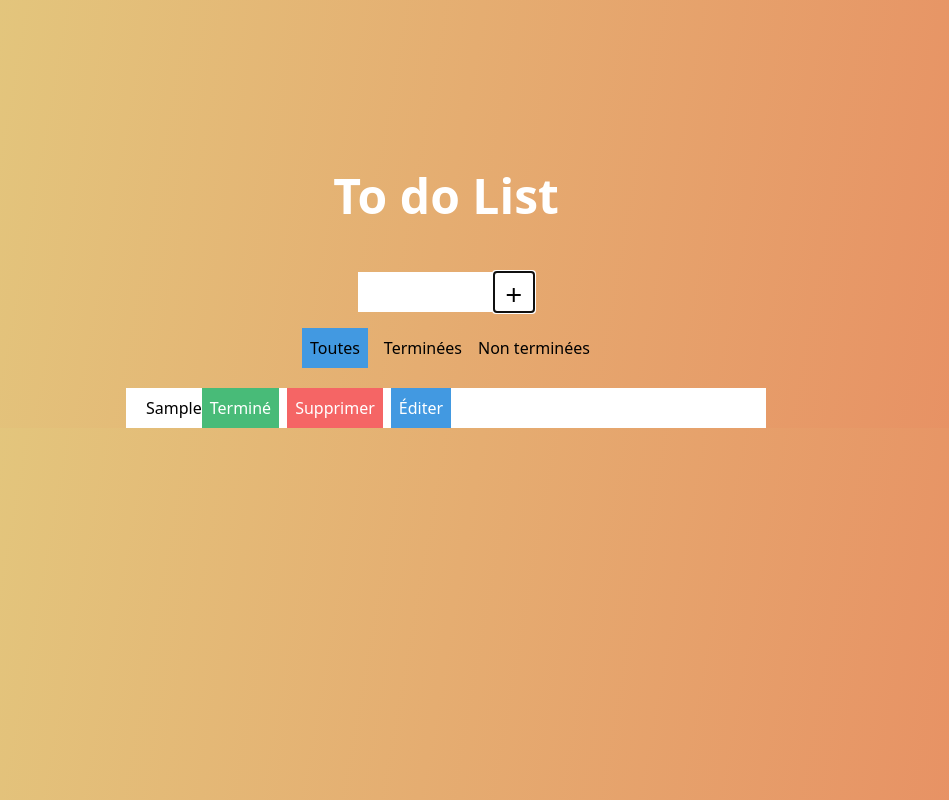
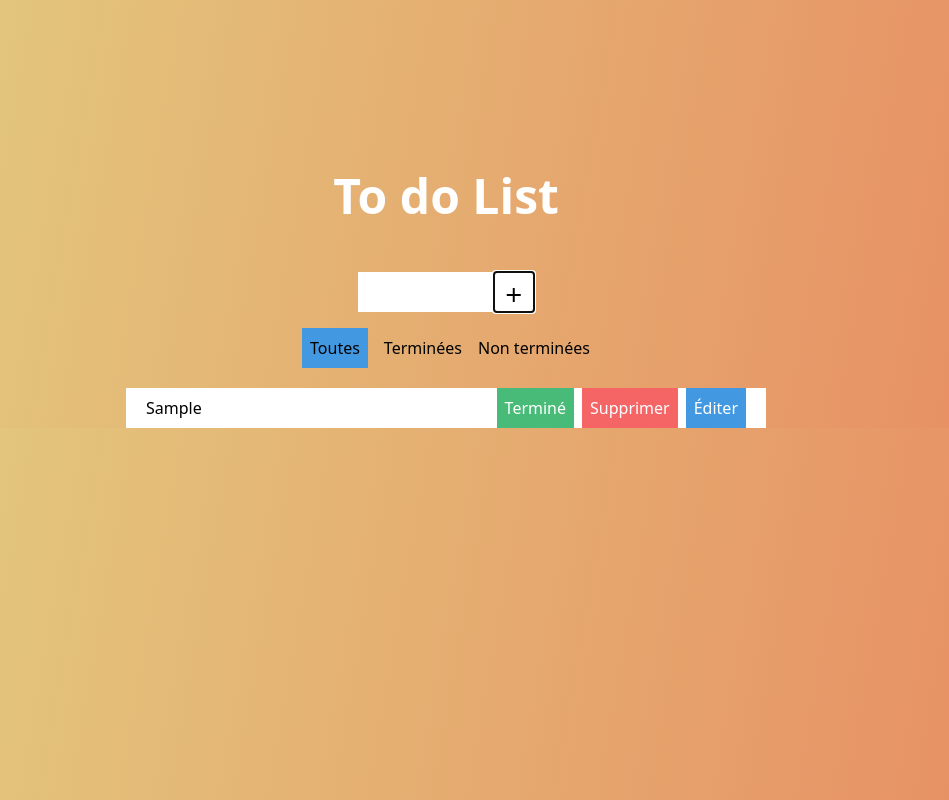
Before and after one commit to NCSpikeZ/Stage-exo, a Vue app: page / in a window 1280 px wide. Both pictures are taken after typing "Sample" into the empty fields and a click on the button "add". Shown: the whole page, without its empty margins (194-1143 px from the left). Built offline with nearby package versions, Linux system fonts and the light colour scheme.

Commit message:
page par tache

```diff
--- /dev/null
+++ b/src/components/TaskDetails.vue
@@ -0,0 +1,26 @@
+<template>
+  <div>
+    <h2>Détails de la tâche</h2>
+    <p>ID de la tâche : {{ taskDetails.id }}</p>
+    <p>Texte de la tâche : {{ taskDetails.text }}</p>
+  </div>
+</template>
+
+<script>
+export default {
+  props: {
+    taskId: Number,
+    todos: Array
+  },
+  data() {
+    return {
+      taskDetails: {}
+    };
+  },
+  created() {
+      if (Array.isArray(this.todos) && this.todos.length > 0) {
+      this.taskDetails = this.todos.find(todo => todo.id === this.taskId);
+    }
+  },
+};
+</script>
--- a/src/components/TodoItem.vue
+++ b/src/components/TodoItem.vue
@@ -1,10 +1,16 @@
-<template lang="pug">
-div(class="flex items-center bg-white min-h-20vh w-1/2 mt-5 h-10 p-5" :class="{ 'opacity-50': todo.completed }")
-      div(:class="{ 'line-through': todo.completed }") {{ todo.text }}
-      .ml-auto.flex.text-white
-          button(@click="toggleCompletion" class="mr-2 bg-green-500 p-2") {{ todo.completed ? 'Non terminé' : 'Terminé' }}
-          button(@click="deleteTask" class="bg-red-500 p-2") Supprimer
-          button(@click="editTask" class="ml-2 bg-blue-500 p-2") Éditer
+<template>
+  <div :class="{ 'opacity-50': todo.completed }" class="flex items-center bg-white min-h-20vh w-1/2 mt-5 h-10 p-5">
+    <router-link :to="{ name: 'TaskDetails', params: { taskId: todo.id }, props: { todos: todos } }">
+    <div :class="{ 'line-through': todo.completed }">{{ todo.text }}</div>
+    </router-link>
+    <div class="ml-auto flex text-white">
+      <button @click="toggleCompletion" class="mr-2 bg-green-500 p-2">
+        {{ todo.completed ? 'Non terminé' : 'Terminé' }}
+      </button>
+      <button @click="deleteTask" class="bg-red-500 p-2">Supprimer</button>
+      <button @click="editTask" class="ml-2 bg-blue-500 p-2">Éditer</button>
+    </div>
+  </div>
 </template>
 
   <script>
--- a/src/components/TodoList.vue
+++ b/src/components/TodoList.vue
@@ -30,9 +30,9 @@ export default {
       filter: "all",
     };
   },
-  created() {
-    this.todos = localStorageService.get("todos") || [];
-  },
+    created() {
+      this.todos = localStorageService.get("todos") || [];
+    },
   methods: {
     addTodo(newTodo) {
       this.todos.unshift(newTodo);
--- a/src/router/index.js
+++ b/src/router/index.js
@@ -1,11 +1,18 @@
 import {createRouter, createWebHashHistory} from 'vue-router';
 import TodoList from '../components/TodoList';
+import TaskDetails from '../components/TaskDetails.vue';
 
 const routes = [
   {
     path: '/',
     name: 'list',
     component: TodoList,
+  },
+  {
+    path: '/tasks/:taskId',
+    name: 'TaskDetails',
+    component: TaskDetails,
+    props: true,
   },
 ];
 
```
